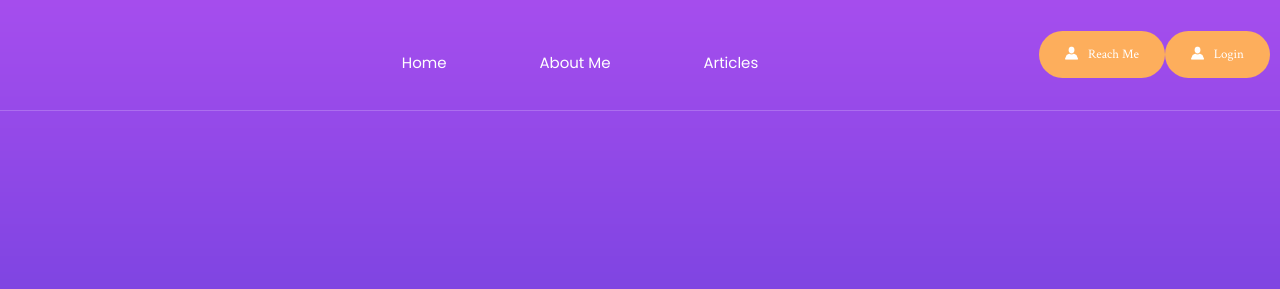
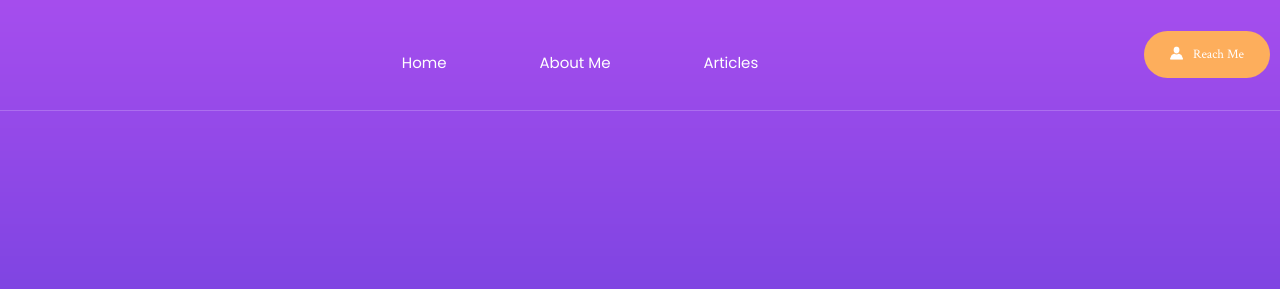
Before and after one commit to selvaHome/selva, a plain HTML site: page index.html in a window 1280 px wide. Shown: the top 289 px of the page. Drawn offline with Linux system fonts and the light colour scheme.

Commit message:
login is removed as it is no longer needed

```diff
--- a/index.html
+++ b/index.html
@@ -78,12 +78,12 @@
                                     </a>
                                 </div>
 
-                                <div class="live_chat_btn">
+                                <!-- <div class="live_chat_btn">
                                     <a class="boxed_btn_orange" href="https://evening-depths-40056.herokuapp.com">
                                         <i class="flaticon-user"></i>
                                         <span> Login </span>
                                     </a>
-                                </div>
+                                </div> -->
 
                             </div>
                         </div>
```
